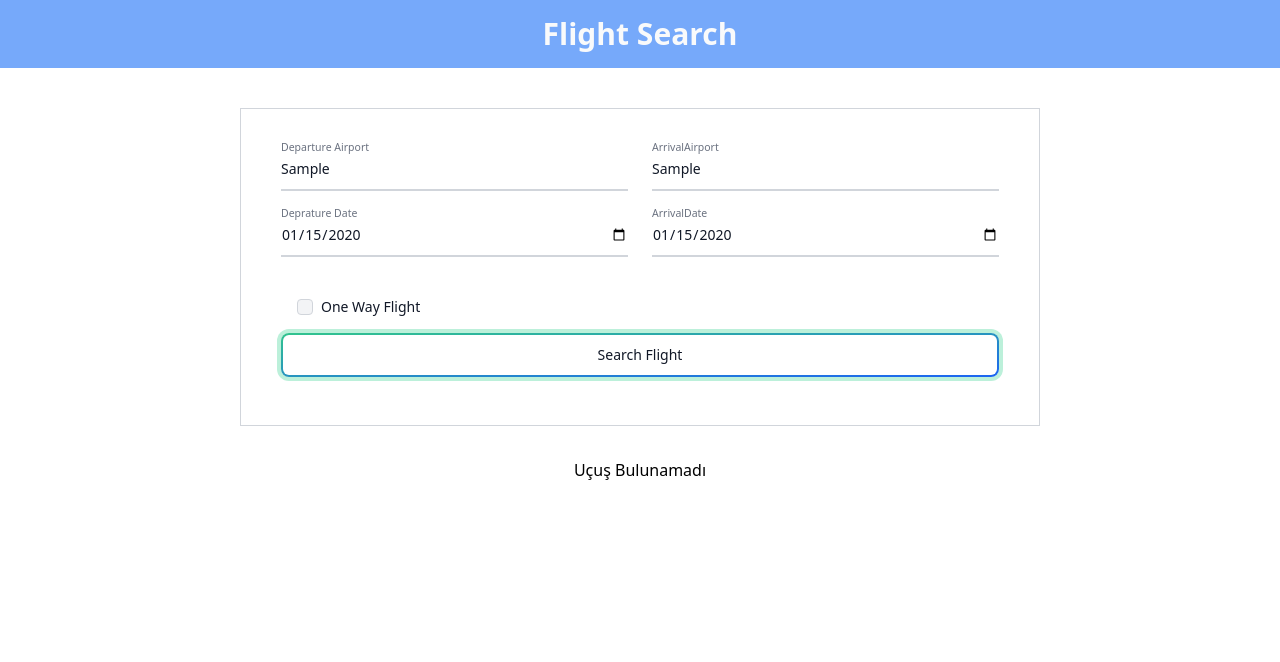
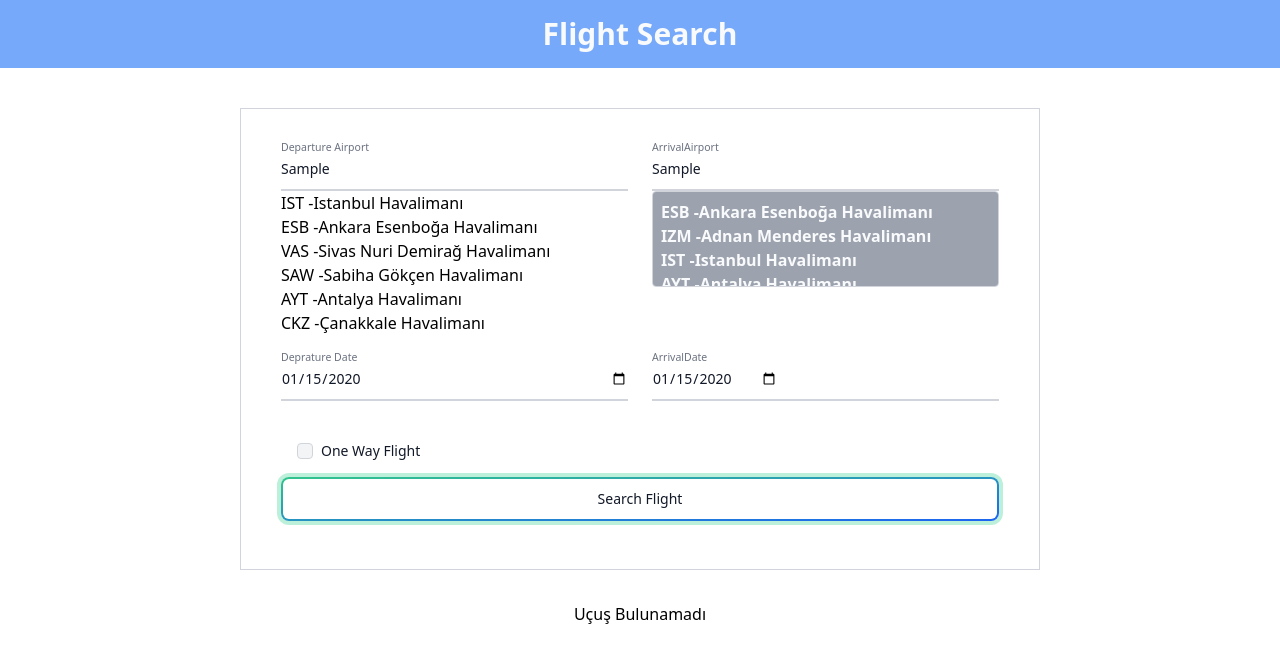
Before and after one commit to musayar9/FlightApp, a React (Create React App) app: page / in a window 1280 px wide. Both pictures are taken after typing "Sample", "Sample", "2020-01-15", "2020-01-15" into the empty fields and a click on the button "Search Flight". Shown: the top 662 px of the page. Built offline with nearby package versions, Linux system fonts and the light colour scheme; data requests are answered from the project's data file.

Commit message:
filter input

```diff
--- a/db.json
+++ b/db.json
@@ -79,9 +79,9 @@
     {
       "id": 6,
       "airline": "FlightCo",
-      "departureAirportCode": "IST",
+      "departureAirportCode": "SAW",
       "arrivalAirportCode": "ADA",
-      "departureAirport": "Istanbul Havalimanı",
+      "departureAirport": "Sabiha Gökçen Havalimanı",
       "arrivalAirport": "Sakirpasa Havalimanı",
       "departureCity": "Istanbul",
       "arrivalCity": "Adana",
@@ -126,9 +126,9 @@
     {
       "id": 9,
       "airline": "Turkish Airlines",
-      "departureAirportCode": "IST",
+      "departureAirportCode": "SAW",
       "arrivalAirportCode": "AYT",
-      "departureAirport": "Istanbul Havalimanı",
+      "departureAirport": "Sabiha Gökçen Havalimanı",
       "arrivalAirport": "Antalya Havalimanı",
       "departureCity": "Istanbul",
       "arrivalCity": "Antalya",
--- a/src/components/FlightSearchForm.js
+++ b/src/components/FlightSearchForm.js
@@ -17,8 +17,9 @@ function FlightSearchForm() {
     oneWay: false,
   });
 
-
-
+  const [isDepartureFilter, setIsDepartureFilter] = useState(true);
+  const [isArrivalFilter, setIsArrivalFilter] = useState(true);
+  const [showFlight, setShowFlight] = useState(false)
   const dispatch = useDispatch();
   const { flight, flightStatus } = useSelector((state) => state.flights);
   const [searchResult, setSearchResult] = useState();
@@ -33,10 +34,7 @@ function FlightSearchForm() {
 
       setSearchResult(flight);
     }
-  }, [setSearchResult,  dispatch, flightStatus, flight ]);
-
-
-
+  }, [setSearchResult, dispatch, flightStatus, flight]);
 
   useEffect(() => {
     // Uygun uçuşları filtreleme
@@ -57,11 +55,8 @@ function FlightSearchForm() {
           .toLocaleLowerCase("TR")
           .includes(searchData.arrivalAirport.toLocaleLowerCase("TR"));
 
-
-
       return departureMatch && arrivalMatch;
     });
-
 
     setSearchResult(filteredFlights);
   }, [searchData, flight]);
@@ -72,6 +67,8 @@ function FlightSearchForm() {
       ...prevData,
       [name]: value,
     }));
+    if (name === "departureAirport") setIsDepartureFilter(true);
+    if (name === "arrivalAirport") setIsArrivalFilter(true);
   };
 
   const handleOneWayChange = (e) => {
@@ -102,41 +99,80 @@ if (
       });
     }
 
-    const dateFilter = searchResult.filter((flight)=>{
+    const dateFilter = searchResult.filter((flight) => {
+      const searchDateFilter = new Date(searchData.departureDate);
+      const searchResultDate = new Date(flight.departureTime);
 
+      const searchArrivalDate = new Date(searchData.arrivalDate);
+      const searchResultArrivalDate = new Date(flight.arrivalTime);
 
-    const searchDateFilter =  new Date(searchData.departureDate)
-    const searchResultDate = new Date(flight.departureTime)
-
-
-    const searchArrivalDate = new Date(searchData.arrivalDate)
-    const searchResultArrivalDate = new Date(flight.arrivalTime)
-
-    const departureFilterDate = compareAsc(
-      searchResultDate,  searchDateFilter
-    ) === 0
+      const departureFilterDate =
+        compareAsc(searchResultDate, searchDateFilter) === 0;
 
       const arrivalFilterDate =
         compareAsc(searchResultArrivalDate, searchArrivalDate) === 0;
-    if(!searchData.oneWay){
-    return departureFilterDate  &&  arrivalFilterDate
-    }else{
-    return  arrivalFilterDate
+      if (!searchData.oneWay) {
+        return departureFilterDate && arrivalFilterDate;
+      } else {
+        return arrivalFilterDate;
       }
-
-    })
+    });
     setSearchResult(dateFilter);
+    setShowFlight(true)
   };
 
+  const handleAirportClick = (airportCode) => {
+    setSearchData((prevData) => ({
+      ...prevData,
+      departureAirport: airportCode,
 
 
+    }));
+    setIsDepartureFilter(false);
 
+  };
+
+    const handleArrivalAirport = (airportCode) => {
+      setSearchData((prevData) => ({
+        ...prevData,
+        arrivalAirport: airportCode,
+      }));
+
+      setIsArrivalFilter(false);
+    };
+
+  const getUniqueAirports = () => {
+    const uniqueAirportsMap = new Map();
+
+    flight.forEach((item) => {
+      if (!uniqueAirportsMap.has(item.departureAirportCode)) {
+        uniqueAirportsMap.set(item.departureAirportCode, {
+          departureAirportCode: item.departureAirportCode,
+          departureAirport: item.departureAirport,
+        });
+      }
+    });
+
+    return Array.from(uniqueAirportsMap.values());
+  };
+
+  const getUniqueArrival = () => {
+    const uniqueAirportsMap = new Map();
+
+    flight.forEach((item) => {
+      if (!uniqueAirportsMap.has(item.arrivalAirportCode)) {
+        uniqueAirportsMap.set(item.arrivalAirportCode, {
+          arrivalAirportCode: item.arrivalAirportCode,
+          arrivalAirport: item.arrivalAirport,
+        });
+      }
+    });
+
+    return Array.from(uniqueAirportsMap.values());
+  };
   return (
     <div className="mx-auto flex flex-col items-center content-center mt-10 ">
-      <div
-        className="border border-gray-300 w-[800px] p-10"
-
-      >
+      <div className="border border-gray-300 w-[800px] p-10">
         <div class="grid md:grid-cols-2 md:gap-6">
           <div class="relative z-0 w-full mb-6 group">
             <input
@@ -145,10 +181,42 @@ if (
               id="departureAirport"
               className="block py-2.5 px-0 w-full text-sm text-gray-900 bg-transparent border-0 border-b-2 border-gray-300 appearance-none dark:text-white dark:border-gray-600 dark:focus:border-blue-500 focus:outline-none focus:ring-0 focus:border-blue-600 peer"
               placeholder=" "
-
               value={searchData.departureAirport}
               onChange={handleChange}
             />
+
+            {searchData.departureAirport && (
+              <>
+                {isDepartureFilter && (
+                  <div className="airport-list">
+                    {getUniqueAirports()
+                      .filter((item) =>
+                        item.departureAirportCode
+                          .toLocaleLowerCase("TR")
+                          .includes(
+                            searchData.departureAirportCode.toLocaleLowerCase(
+                              "TR"
+                            )
+                          )
+                      )
+                      .map((filteredItem) => (
+                        <p
+                          className="cursor-pointer"
+                          key={filteredItem.id}
+                          onClick={() =>
+                            handleAirportClick(
+                              filteredItem.departureAirportCode
+                            )
+                          }
+                        >
+                          {filteredItem.departureAirportCode} -
+                          {filteredItem.departureAirport}
+                        </p>
+                      ))}
+                  </div>
+                )}
+              </>
+            )}
             <label
               htmlFor="departureAirport"
               className="peer-focus:font-medium absolute text-sm text-gray-500 dark:text-gray-400 duration-300 transform -translate-y-6 scale-75 top-3 -z-10 origin-[0] peer-focus:left-0 peer-focus:text-blue-600 peer-focus:dark:text-blue-500 peer-placeholder-shown:scale-100 peer-placeholder-shown:translate-y-0 peer-focus:scale-75 peer-focus:-translate-y-6"
@@ -159,7 +227,7 @@ if (
               <p className="error-message">Kalkış havaalanı boş bırakılamaz.</p>
             )}
           </div>
-          <div class="relative z-0 w-full mb-6 group">
+          <div class="relative z-20 w-full mb-6 group">
             <input
               type="text"
               name="arrivalAirport"
@@ -169,13 +237,46 @@ if (
               value={searchData.arrivalAirport}
               onChange={handleChange}
             />
+
+            {searchData.arrivalAirport && (
+              <>
+                {isArrivalFilter && (
+                  <div className="w-full border border-gray-300 p-2 font-bold h-24  overflow-x-auto rounded text-gray-50 bg-gray-400  absolute">
+                    {getUniqueArrival()
+                      .filter((item) =>
+                        item.arrivalAirportCode
+                          .toLocaleLowerCase("TR")
+                          .includes(
+                            searchData.arrivalAirportCode.toLocaleLowerCase(
+                              "TR"
+                            )
+                          )
+                      )
+                      .map((filteredItem) => (
+                        <p
+                          className="cursor-pointer"
+                          key={filteredItem.id}
+                          onClick={() =>
+                            handleArrivalAirport(
+                              filteredItem.arrivalAirportCode
+                            )
+                          }
+                        >
+                          {filteredItem.arrivalAirportCode} -
+                          {filteredItem.arrivalAirport}
+                        </p>
+                      ))}
+                  </div>
+                )}
+              </>
+            )}
             <label
               htmlForfor="arrivalAirport"
               class="peer-focus:font-medium absolute text-sm text-gray-500 dark:text-gray-400 duration-300 transform -translate-y-6 scale-75 top-3 -z-10 origin-[0] peer-focus:left-0 peer-focus:text-blue-600 peer-focus:dark:text-blue-500 peer-placeholder-shown:scale-100 peer-placeholder-shown:translate-y-0 peer-focus:scale-75 peer-focus:-translate-y-6"
             >
               ArrivalAirport
             </label>
-            {showError.departureAirport && (
+            {showError.arrivalAirport && (
               <p className="error-message">Kalkış havaalanı boş bırakılamaz.</p>
             )}
           </div>
@@ -188,7 +289,7 @@ if (
               id="depratureDate"
               value={searchData.departureDate}
               onChange={handleChange}
-              className="block py-2.5 px-0 w-full text-sm text-gray-900 bg-transparent border-0 border-b-2 border-gray-300 appearance-none dark:text-white dark:border-gray-600 dark:focus:border-blue-500 focus:outline-none focus:ring-0 focus:border-blue-600 peer"
+              className="block py-2.5 px-0 w-full text-sm text-gray-900 bg-transparent border-0 border-b-2 border-gray-300   focus:outline-none focus:ring-0 focus:border-blue-600 peer"
               placeholder=" "
               required
             />
@@ -199,12 +300,12 @@ if (
               Deprature Date
             </label>
           </div>
-          <div class="relative z-0 w-full mb-6 group">
+          <div class="relative w-full mb-6 group">
             <input
               type="date"
               name="arrivalDate"
               id="arrivalDate"
-              className="block py-2.5 px-0 w-full text-sm text-gray-900 bg-transparent border-0 border-b-2 border-gray-300 appearance-none dark:text-white dark:border-gray-600 dark:focus:border-blue-500 focus:outline-none focus:ring-0 focus:border-blue-600 peer
+              className="flex py-2.5 z-10 px-0 w-full text-sm text-gray-900 bg-transparent border-0 border-b-2 border-gray-300 appearance-none focus:outline-none focus:ring-0 focus:border-blue-600 peer
               disabled:text-gray-300"
               value={searchData.arrivalDate}
               onChange={handleChange}
--- a/src/components/FlightSearchList.js
+++ b/src/components/FlightSearchList.js
@@ -30,7 +30,13 @@ function FlightSearchList({ flightStatus, searchResult }) {
                 </p>
                 <p>DepartureHoure: {flight.departureHour}</p>
                 <p>Varış: {flight.arrivalHour}</p>
-                <p>Pricee: {flight.price}</p>
+                <p>
+                  Pricee:{" "}
+                  {new Intl.NumberFormat("tr-TR", {
+                    style: "currency",
+                    currency: "TRY",
+                  }).format(flight.price)}
+                </p>
                 <p>kALKIŞ ZAMANO: {fortmatDate(flight.departureTime)}</p>
                 <p>Varış ZAMANI: {fortmatDate(flight.arrivalTime)}</p>
                 {/* <p>Pirce: {flight.price}</p> */}
```
Also changed, not shown: data/db.json (+4 -4 lines). Lines whose indentation alone changed are shown as unchanged.
